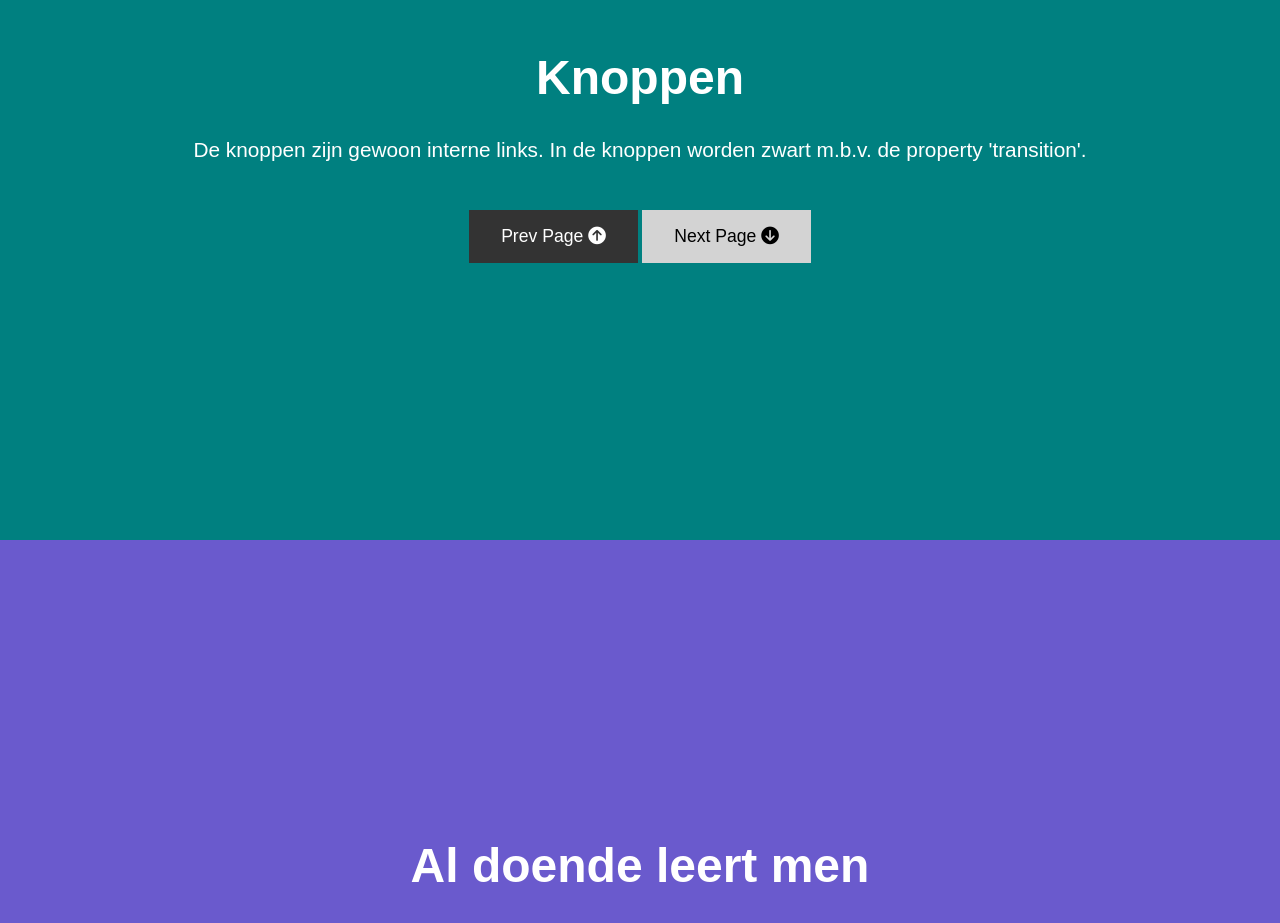
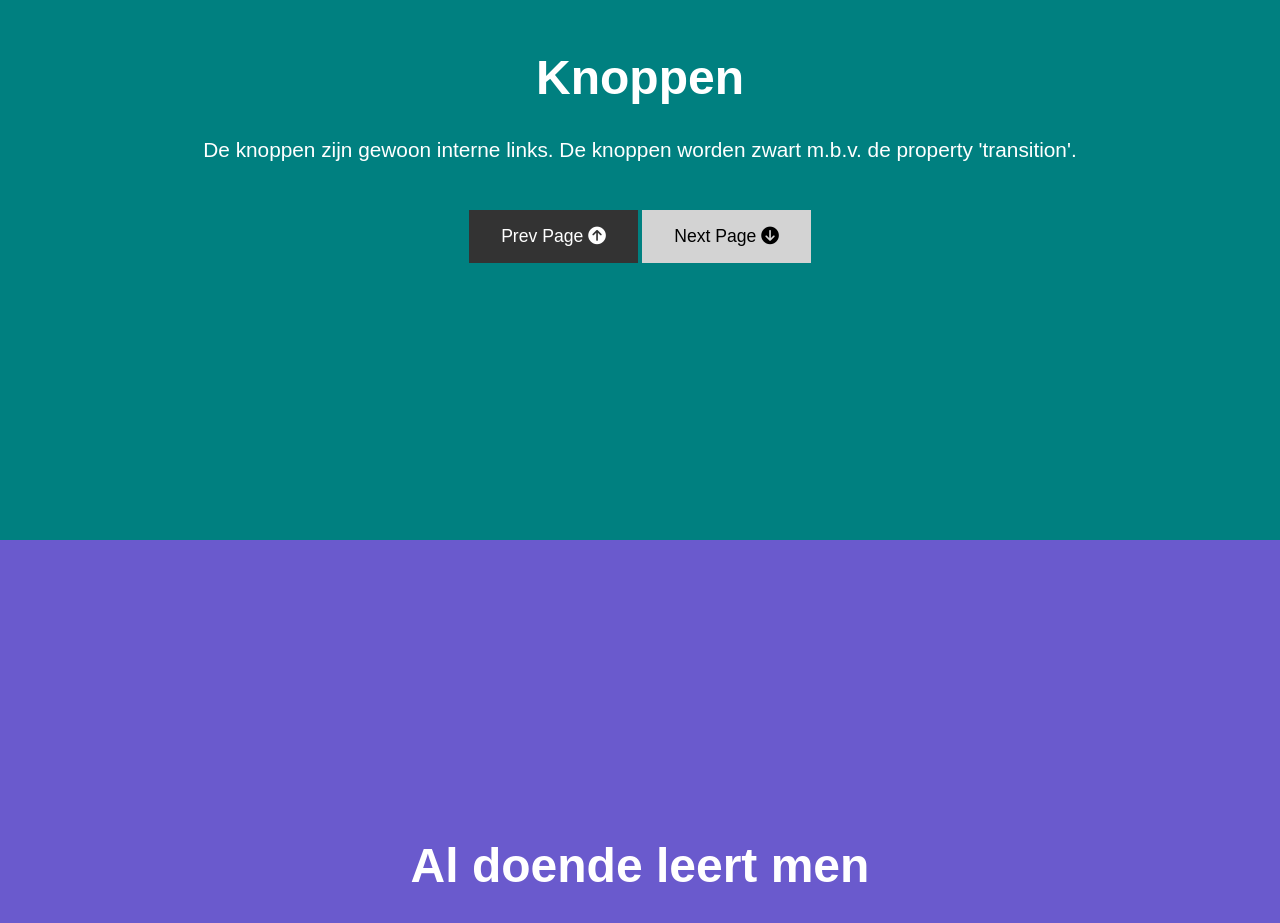
Before and after one commit to twandalf/CSS-simple-animations, a plain HTML site: page index.html in a window 1280 px wide. Shown: the part 1860-2783 px from the top of the page. Drawn offline with Linux system fonts and the light colour scheme.

Commit message:
Grammar error fixed on page 3

```diff
--- a/index.html
+++ b/index.html
@@ -49,7 +49,7 @@
     <section id="page-3" class="page">
       <h1>Knoppen</h1>
       <p>
-        De knoppen zijn gewoon interne links. In de knoppen worden zwart m.b.v.
+        De knoppen zijn gewoon interne links. De knoppen worden zwart m.b.v.
         de property 'transition'.
       </p>
       <div>
```
